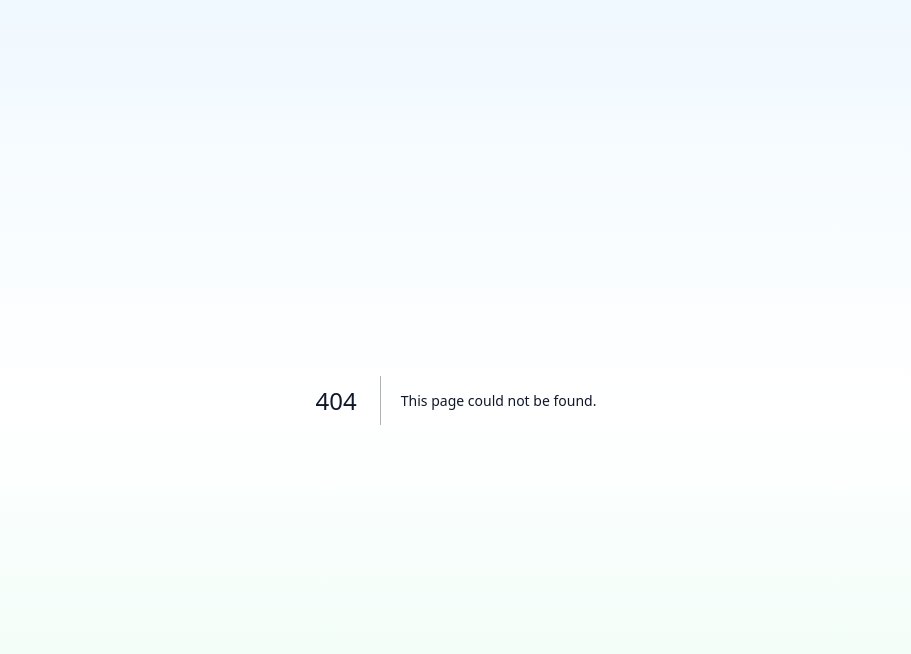
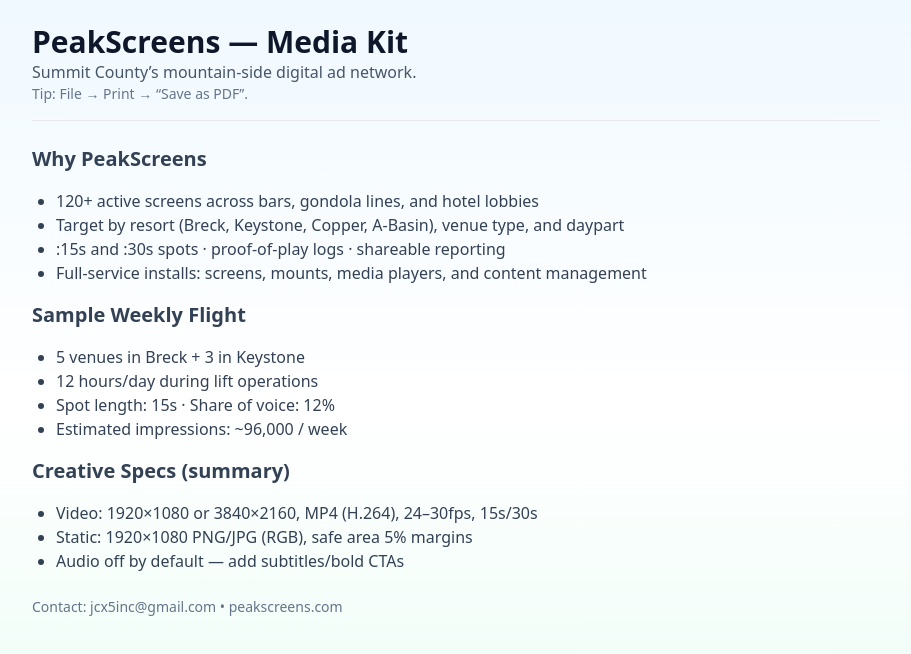
Before and after one commit to jcx5inc-cloud/peakscreens-site, a Next.js app: page /media-kit in a window 1280 px wide. Before the commit this address had no page. Shown: the top 654 px of the page, without its empty margins (184-1095 px from the left). Built offline with nearby package versions, Linux system fonts and the light colour scheme.

Commit message:
Create page.tsx

```diff
--- /dev/null
+++ b/app/media-kit/page.tsx
@@ -0,0 +1,49 @@
+export const metadata = { title: "PeakScreens — Media Kit" };
+
+export default function MediaKitPage() {
+  return (
+    <main className="max-w-4xl mx-auto p-6 print:p-0">
+      <header className="mb-6 border-b pb-4">
+        <h1 className="text-3xl font-extrabold">PeakScreens — Media Kit</h1>
+        <p className="text-slate-600">Summit County’s mountain-side digital ad network.</p>
+        <p className="text-sm text-slate-500">Tip: File → Print → “Save as PDF”.</p>
+      </header>
+
+      <section className="space-y-4 text-slate-700">
+        <h2 className="text-xl font-semibold">Why PeakScreens</h2>
+        <ul className="list-disc pl-6">
+          <li>120+ active screens across bars, gondola lines, and hotel lobbies</li>
+          <li>Target by resort (Breck, Keystone, Copper, A-Basin), venue type, and daypart</li>
+          <li>:15s and :30s spots · proof-of-play logs · shareable reporting</li>
+          <li>Full-service installs: screens, mounts, media players, and content management</li>
+        </ul>
+
+        <h2 className="text-xl font-semibold mt-6">Sample Weekly Flight</h2>
+        <ul className="list-disc pl-6">
+          <li>5 venues in Breck + 3 in Keystone</li>
+          <li>12 hours/day during lift operations</li>
+          <li>Spot length: 15s · Share of voice: 12%</li>
+          <li>Estimated impressions: ~96,000 / week</li>
+        </ul>
+
+        <h2 className="text-xl font-semibold mt-6">Creative Specs (summary)</h2>
+        <ul className="list-disc pl-6">
+          <li>Video: 1920×1080 or 3840×2160, MP4 (H.264), 24–30fps, 15s/30s</li>
+          <li>Static: 1920×1080 PNG/JPG (RGB), safe area 5% margins</li>
+          <li>Audio off by default — add subtitles/bold CTAs</li>
+        </ul>
+      </section>
+
+      <footer className="mt-6 text-sm text-slate-500">
+        Contact: jcx5inc@gmail.com • peakscreens.com
+      </footer>
+
+      <style jsx global>{`
+        @media print {
+          html, body { background: white; }
+          a { text-decoration: none; color: inherit; }
+        }
+      `}</style>
+    </main>
+  );
+}
```
